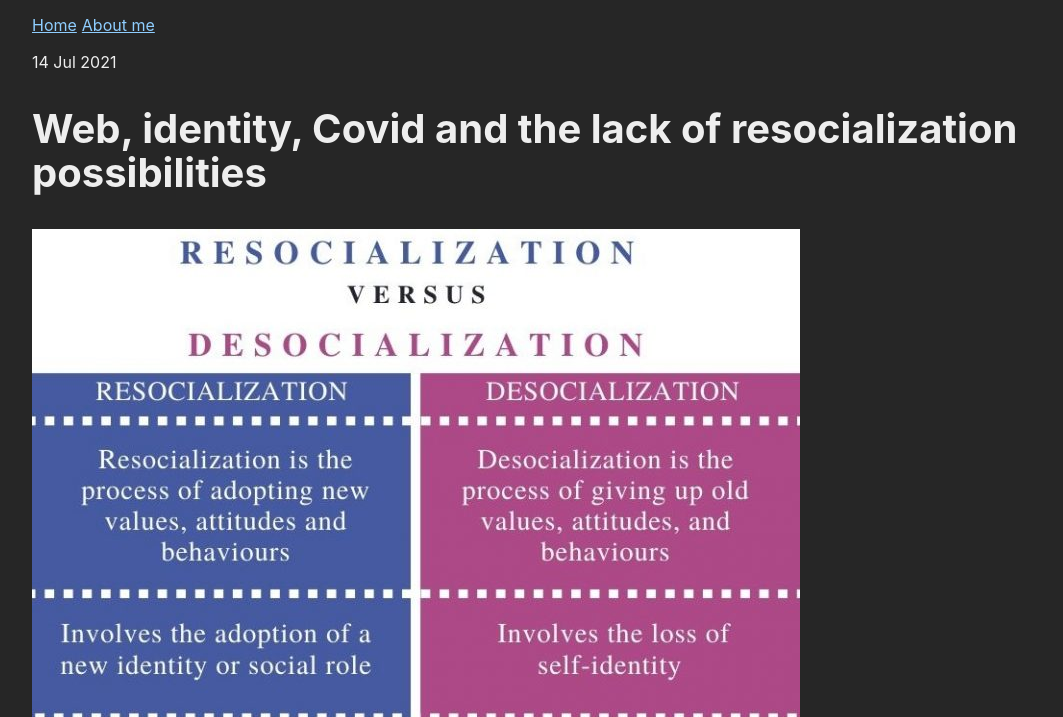
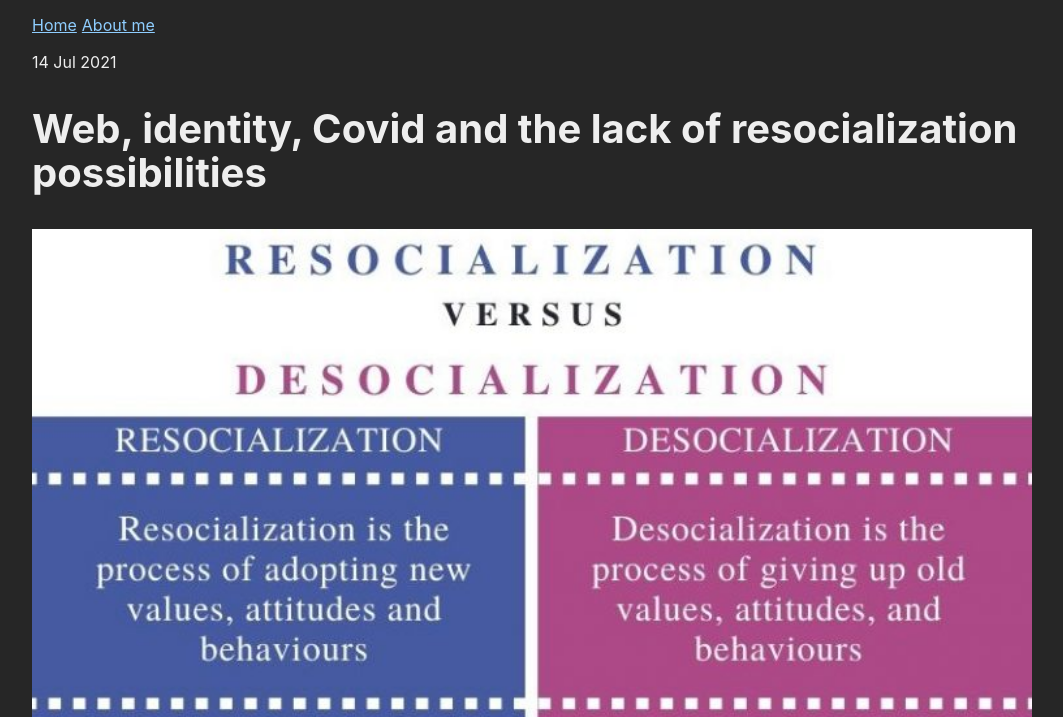
Before and after one commit to ilkkasivonen/ilkkasivonen.github.io, a plain HTML site: page Web_identity_and_resocialization.html in a window 1280 px wide. Shown: the part 83-800 px from the top of the page, without its empty margins (108-1171 px from the left). Drawn offline with Linux system fonts and the light colour scheme.

Commit message:
layout fix

```diff
--- a/index.css
+++ b/index.css
@@ -102,6 +102,9 @@ header h2 {
   margin-block-start: 0;
 }
 
+#content img {
+  width: 100%;
+}
 
 #content > p, header > p {
   margin-block-start: 0;
```
